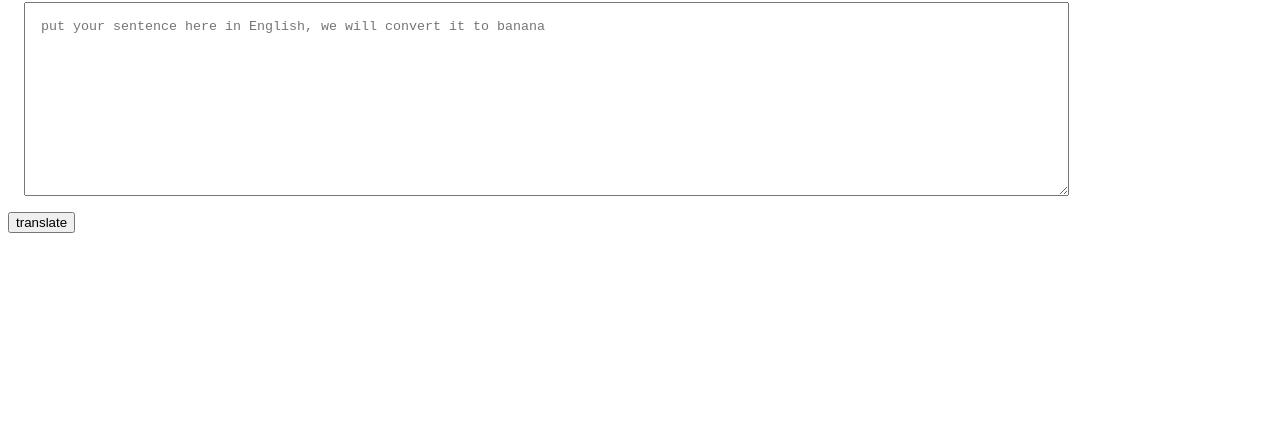
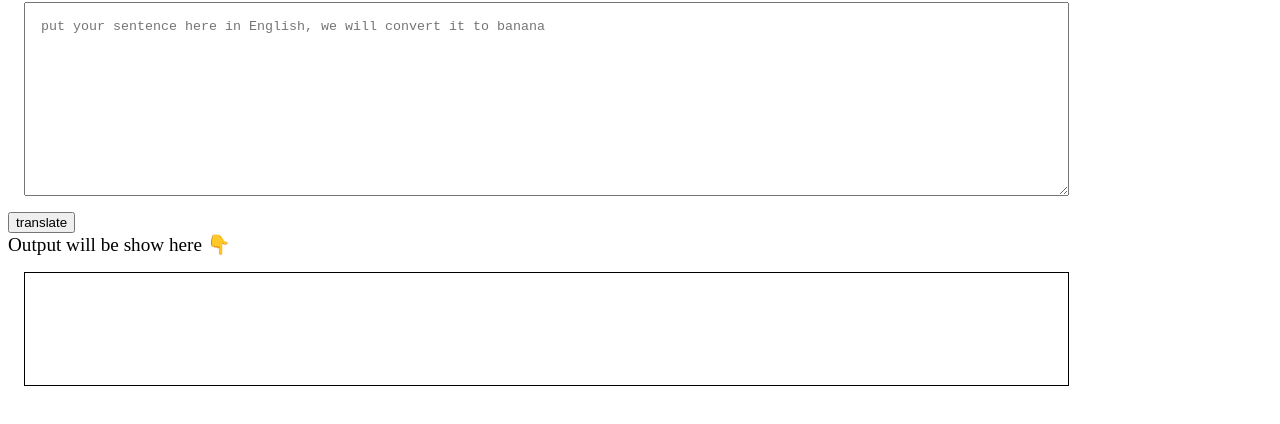
Before and after one commit to HitenVishwakarma/banana-speak-app, a plain HTML site: page index.html in a window 1280 px wide. Shown: the part 78-502 px from the top of the page. Drawn offline with Linux system fonts and the light colour scheme.

Commit message:
input output processing done

```diff
--- a/app.js
+++ b/app.js
@@ -2,11 +2,10 @@ var btnTranslate = document.querySelector("#btn-translate");
 
 var txtInput = document.querySelector("#txt-input");
 
-console.log(txtInput);
+var output = document.querySelector("#output");
 
 function clickEventHandler() {
-  console.log("clicked!");
-  console.log(txtInput.value);
+  output.innerText = "translated: " + txtInput.value;
 }
 
 btnTranslate.addEventListener("click", clickEventHandler );
--- a/index.html
+++ b/index.html
@@ -14,6 +14,14 @@
       padding: 1rem;
       display: block;
     }
+
+    #output {
+      width: 80%;
+      height: 10vh;
+      margin: 1rem;
+      padding: 1rem;
+      border: 1px solid black;
+    }
   </style>
 
   <body>
@@ -25,6 +33,10 @@
 
     <button id="btn-translate">translate</button>
 
+    <div style="font-size: larger;">Output will be show here 👇</div>
+
+    <div id="output"></div>
+
     <script src="app.js" type="text/javascript"></script>
   </body>
 </html>
```
